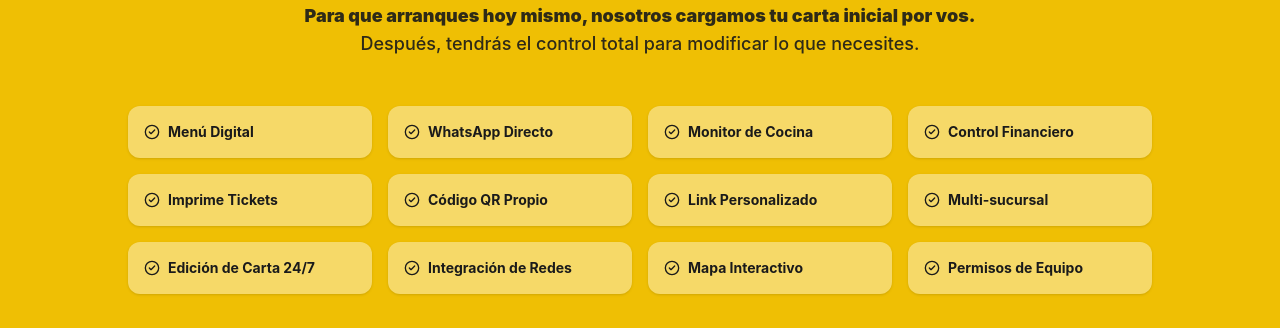
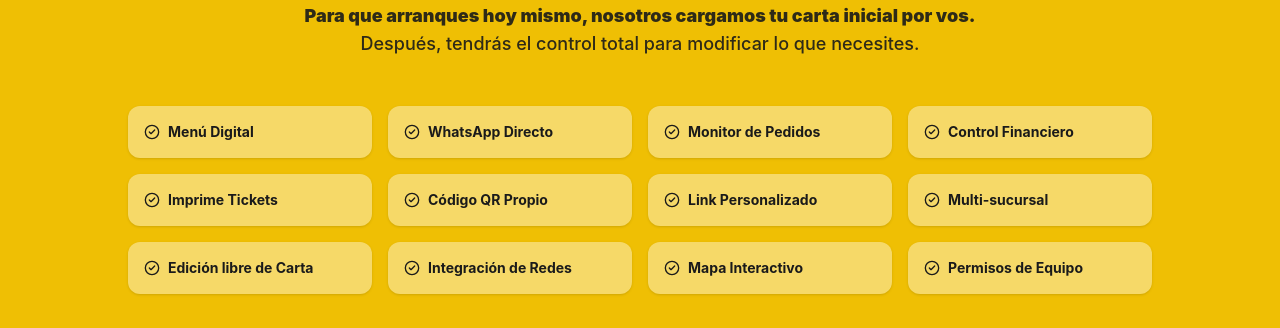
Before and after one commit to Facuea/pedialgo-frontend, a React (Vite) app: page / in a window 1280 px wide. Shown: the part 4501-4829 px from the top of the page. Built offline with nearby package versions, Linux system fonts and the light colour scheme; no server answers.

Commit message:
Actualizacion al Landing Page seccion resumen de servicios

```diff
--- a/src/pages/LandingPage.jsx
+++ b/src/pages/LandingPage.jsx
@@ -390,13 +390,13 @@ export default function LandingPage() {
              {/* ITEMS */}
              <div className="bg-white/40 p-4 rounded-xl shadow-sm"><p className="font-bold text-[#1A1A1A] flex items-center gap-2 text-sm"><CheckCircle2 className="w-4 h-4 text-[#1A1A1A] shrink-0"/> Menú Digital</p></div>
              <div className="bg-white/40 p-4 rounded-xl shadow-sm"><p className="font-bold text-[#1A1A1A] flex items-center gap-2 text-sm"><CheckCircle2 className="w-4 h-4 text-[#1A1A1A] shrink-0"/> WhatsApp Directo</p></div>
-             <div className="bg-white/40 p-4 rounded-xl shadow-sm"><p className="font-bold text-[#1A1A1A] flex items-center gap-2 text-sm"><CheckCircle2 className="w-4 h-4 text-[#1A1A1A] shrink-0"/> Monitor de Cocina</p></div>
+             <div className="bg-white/40 p-4 rounded-xl shadow-sm"><p className="font-bold text-[#1A1A1A] flex items-center gap-2 text-sm"><CheckCircle2 className="w-4 h-4 text-[#1A1A1A] shrink-0"/> Monitor de Pedidos</p></div>
              <div className="bg-white/40 p-4 rounded-xl shadow-sm"><p className="font-bold text-[#1A1A1A] flex items-center gap-2 text-sm"><CheckCircle2 className="w-4 h-4 text-[#1A1A1A] shrink-0"/> Control Financiero</p></div>
              <div className="bg-white/40 p-4 rounded-xl shadow-sm"><p className="font-bold text-[#1A1A1A] flex items-center gap-2 text-sm"><CheckCircle2 className="w-4 h-4 text-[#1A1A1A] shrink-0"/> Imprime Tickets</p></div>
              <div className="bg-white/40 p-4 rounded-xl shadow-sm"><p className="font-bold text-[#1A1A1A] flex items-center gap-2 text-sm"><CheckCircle2 className="w-4 h-4 text-[#1A1A1A] shrink-0"/> Código QR Propio</p></div>
              <div className="bg-white/40 p-4 rounded-xl shadow-sm"><p className="font-bold text-[#1A1A1A] flex items-center gap-2 text-sm"><CheckCircle2 className="w-4 h-4 text-[#1A1A1A] shrink-0"/> Link Personalizado</p></div>
              <div className="bg-white/40 p-4 rounded-xl shadow-sm"><p className="font-bold text-[#1A1A1A] flex items-center gap-2 text-sm"><CheckCircle2 className="w-4 h-4 text-[#1A1A1A] shrink-0"/> Multi-sucursal</p></div>
-             <div className="bg-white/40 p-4 rounded-xl shadow-sm"><p className="font-bold text-[#1A1A1A] flex items-center gap-2 text-sm"><CheckCircle2 className="w-4 h-4 text-[#1A1A1A] shrink-0"/> Edición de Carta 24/7</p></div>
+             <div className="bg-white/40 p-4 rounded-xl shadow-sm"><p className="font-bold text-[#1A1A1A] flex items-center gap-2 text-sm"><CheckCircle2 className="w-4 h-4 text-[#1A1A1A] shrink-0"/> Edición libre de Carta </p></div>
              <div className="bg-white/40 p-4 rounded-xl shadow-sm"><p className="font-bold text-[#1A1A1A] flex items-center gap-2 text-sm"><CheckCircle2 className="w-4 h-4 text-[#1A1A1A] shrink-0"/> Integración de Redes</p></div>
              <div className="bg-white/40 p-4 rounded-xl shadow-sm"><p className="font-bold text-[#1A1A1A] flex items-center gap-2 text-sm"><CheckCircle2 className="w-4 h-4 text-[#1A1A1A] shrink-0"/> Mapa Interactivo</p></div>
              <div className="bg-white/40 p-4 rounded-xl shadow-sm"><p className="font-bold text-[#1A1A1A] flex items-center gap-2 text-sm"><CheckCircle2 className="w-4 h-4 text-[#1A1A1A] shrink-0"/> Permisos de Equipo</p></div>
--- a/src/version.json
+++ b/src/version.json
@@ -1,3 +1,3 @@
 {
-  "version": "1.0.5"
+  "version": "1.0.6"
 }
```
